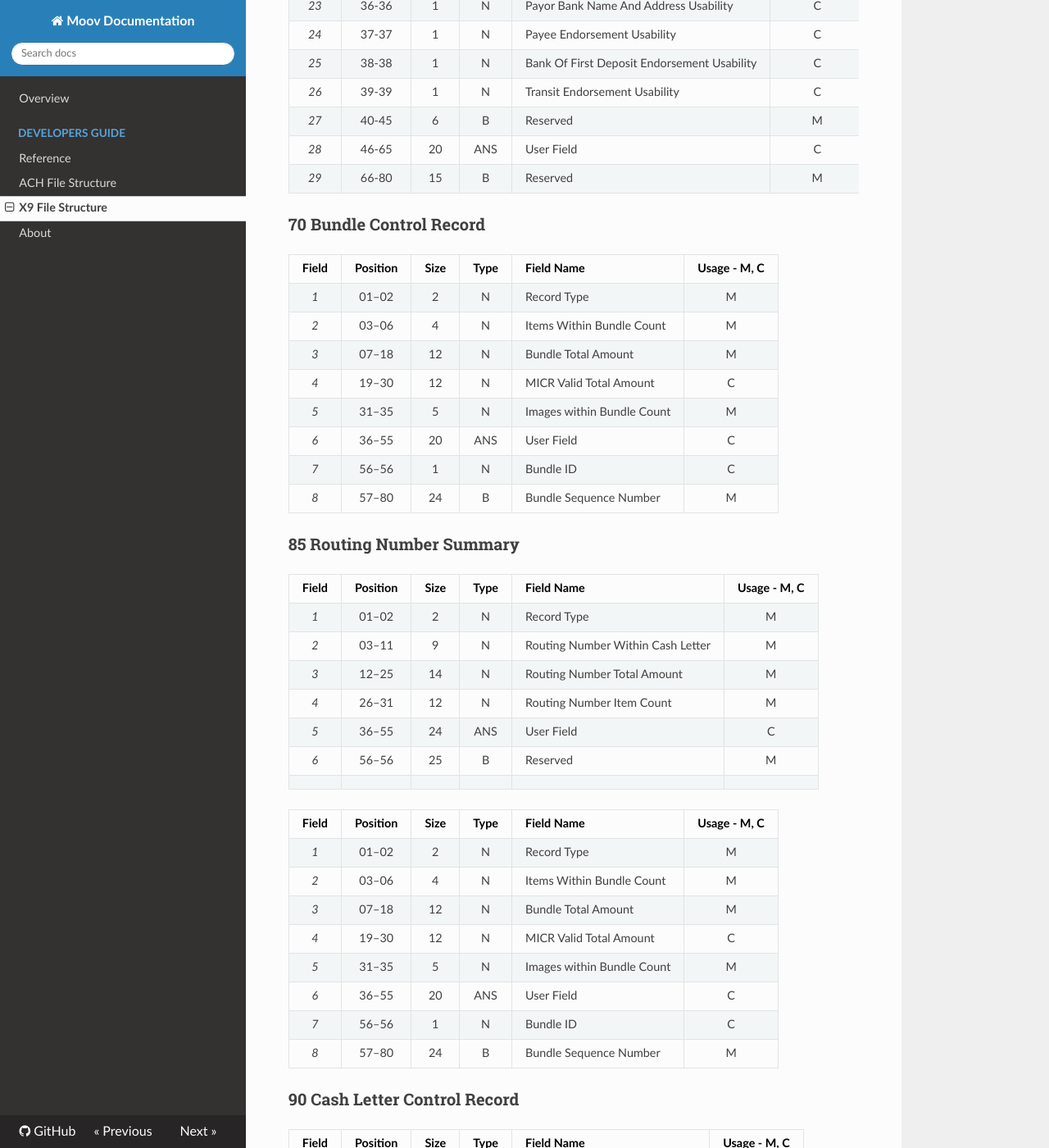
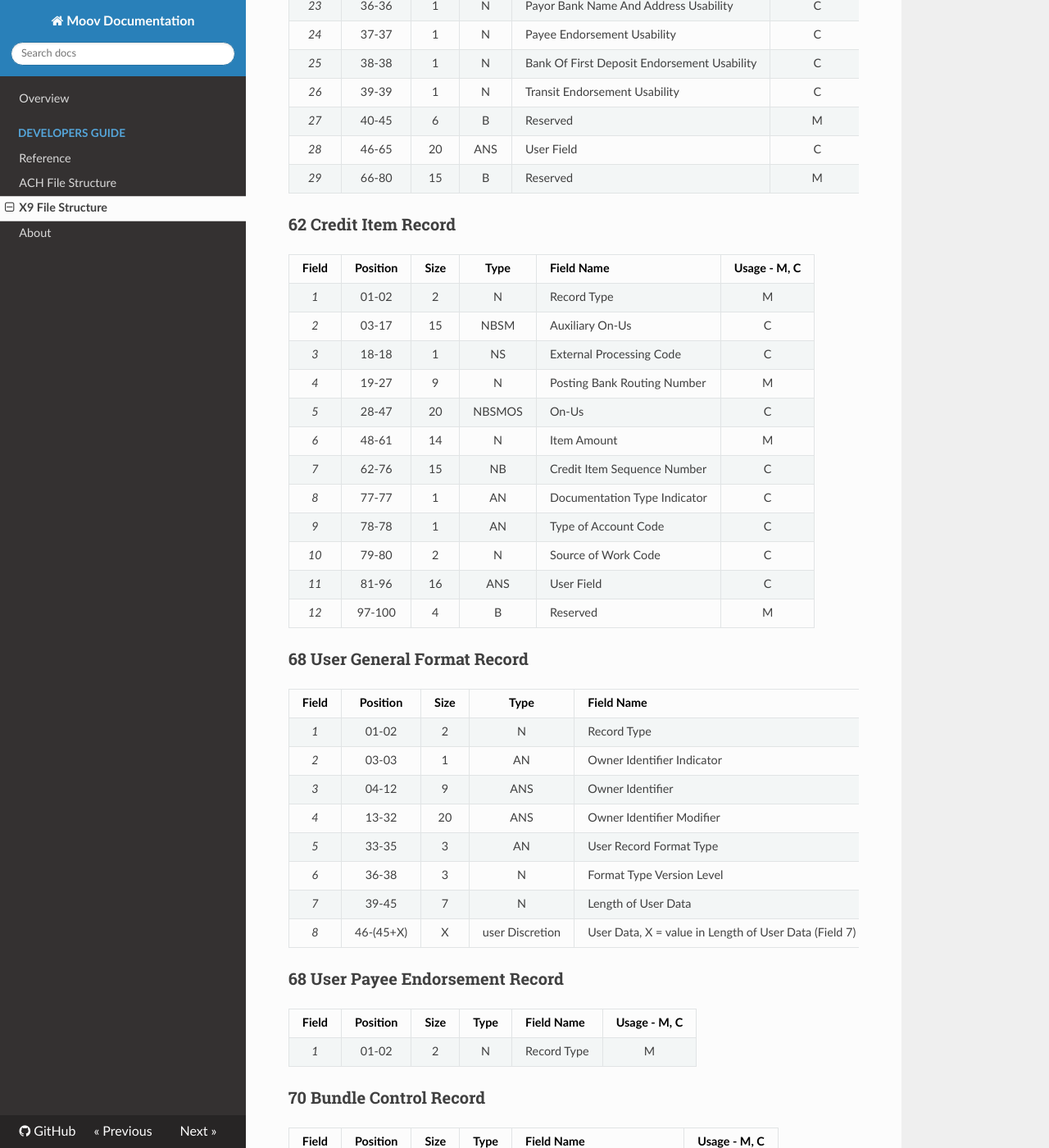
Before and after one commit to wadearnold/docs, an MkDocs documentation site: the page built from docs/X9_File_Structure.md, in a window 1280 px wide and 1400 px high, scrolled down 13686 px. Shown: the whole window at 82% size. Built offline with MkDocs 1.6.1, drawn with Linux system fonts in a browser that asks for light colours; nearby versions of some CDN libraries; old or Windows-style settings are respelled for this version of MkDocs.

Commit message:
Documentation updates
Documentation updates

```diff
--- a/docs/X9_File_Structure.md
+++ b/docs/X9_File_Structure.md
@@ -451,6 +451,44 @@ C - Conditional
 | *28* | 46-65 | 20 | ANS | User Field | C |
 | *29* | 66-80 | 15 | B | Reserved | M |
 
+### 62 Credit Item Record
+
+| Field | Position | Size | Type | Field Name | Usage - M, C |
+| :---: | :---: | :---: | :---: | :--- | :---: |
+| *1* | 01-02 | 2 | N | Record Type | M |
+| *2* | 03-17 | 15| NBSM | Auxiliary On-Us | C |
+| *3* | 18-18 | 1 | NS | External Processing Code | C |
+| *4* | 19-27 | 9 | N | Posting Bank Routing Number | M |
+| *5* | 28-47 | 20 | NBSMOS | On-Us | C |
+| *6* | 48-61 | 14 | N | Item Amount | M |
+| *7* | 62-76 | 15 | NB | Credit Item Sequence Number | C |
+| *8* | 77-77 | 1 | AN | Documentation Type Indicator | C |
+| *9* | 78-78 | 1 | AN | Type of Account Code | C |
+| *10* | 79-80 | 2 | N | Source of Work Code | C |
+| *11* | 81-96 | 16 | ANS | User Field | C |
+| *12* | 97-100 | 4 | B | Reserved | M|
+
+
+### 68 User General Format Record
+
+| Field | Position | Size | Type | Field Name | Usage - M, C |
+| :---: | :---: | :---: | :---: | :--- | :---: |
+| *1* | 01-02 | 2 | N | Record Type | M |
+| *2* | 03-03 | 1 | AN | Owner Identifier Indicator | M |
+| *3* | 04-12 | 9 | ANS | Owner Identifier | C |
+| *4* | 13-32 | 20 | ANS | Owner Identifier Modifier | C |
+| *5* | 33-35 | 3 | AN | User Record Format Type | M |
+| *6* | 36-38 | 3 | N | Format Type Version Level | M |
+| *7* | 39-45 | 7 | N| Length of User Data | M |
+| *8* | 46-(45+X) | X | user Discretion | User Data, X = value in Length of User Data (Field 7) | M |
+
+
+### 68 User Payee Endorsement Record
+
+| Field | Position | Size | Type | Field Name | Usage - M, C |
+| :---: | :---: | :---: | :---: | :--- | :---: |
+| *1* | 01-02 | 2 | N | Record Type | M |
+
 ### 70 Bundle Control Record
 
 | Field | Position | Size | Type | Field Name | Usage - M, C |
```
Also changed, not shown: docs/ACH_File_Structure.md (+1 -1 lines).
